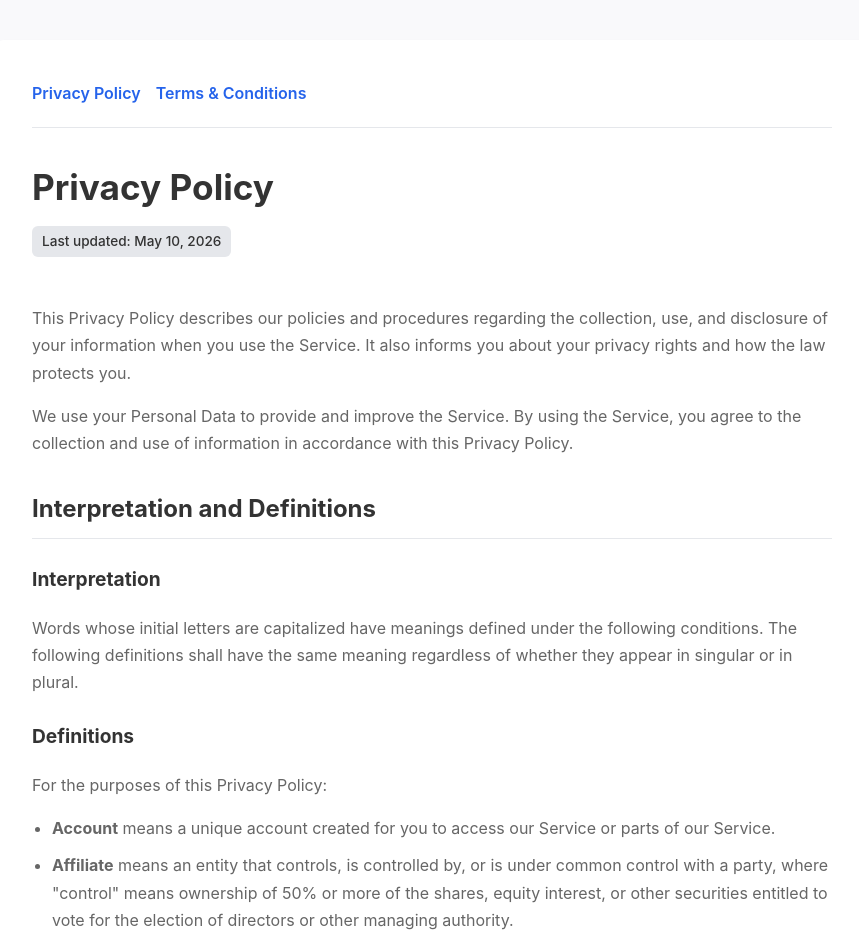
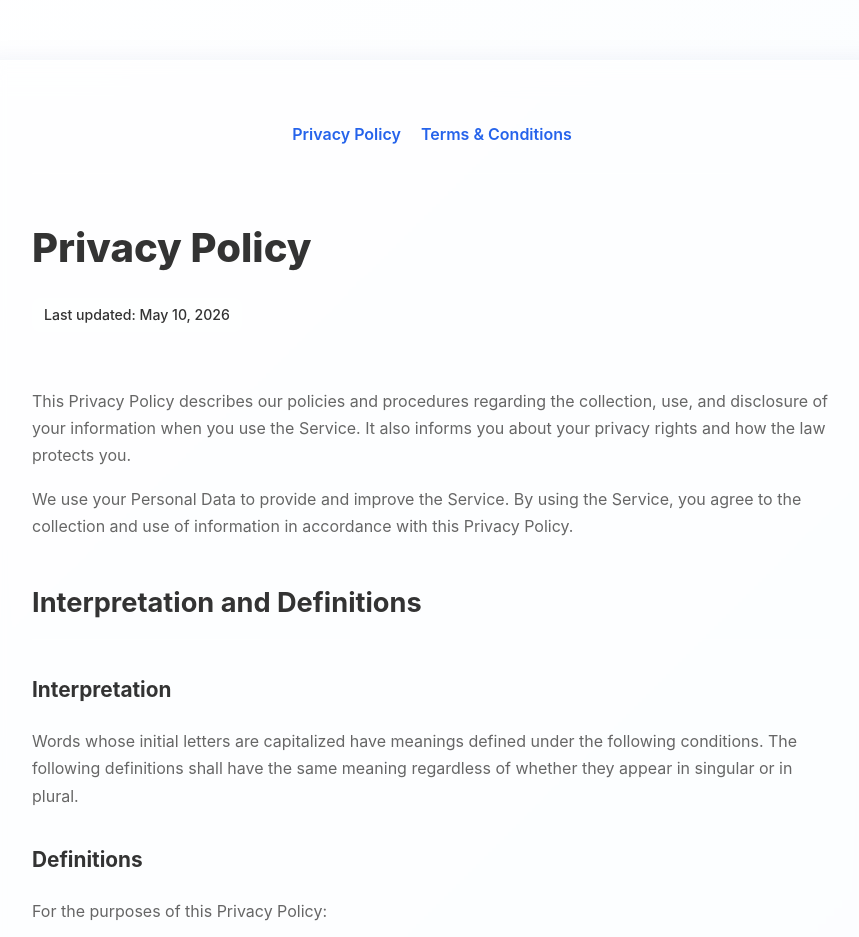
Before and after one commit to barnabyjohnsonroblox/barnaby.github.io, a plain HTML site: page index.html in a window 1280 px wide. Shown: the top 937 px of the page, without its empty margins (208-1067 px from the left). Drawn offline with Linux system fonts and the light colour scheme.

Commit message:
Update index.html

```diff
--- a/index.html
+++ b/index.html
@@ -6,83 +6,87 @@
     <title>Legal | Barnaby AI</title>
     <style>
         :root {
-            --bg-color: #f9f9fb;
-            --surface-color: #ffffff;
+            /* Basic color palette for glass effect */
+            --glass-bg: rgba(255, 255, 255, 0.45); /* Frosted background */
+            --glass-border: rgba(255, 255, 255, 0.2); /* Thin, semi-transparent border */
             --text-main: #333333;
             --text-muted: #666666;
             --accent: #2563eb;
-            --border: #e5e7eb;
-        }
-
-        @media (prefers-color-scheme: dark) {
-            :root {
-                --bg-color: #121212;
-                --surface-color: #1e1e1e;
-                --text-main: #e0e0e0;
-                --text-muted: #a0a0a0;
-                --accent: #60a5fa;
-                --border: #333333;
-            }
+            --page-bg-gradient: linear-gradient(135deg, #ffffff 0%, #e0f2fe 100%); /* Page-wide white-blueish gradient */
         }
 
         body {
             font-family: -apple-system, BlinkMacSystemFont, "Segoe UI", Roboto, Helvetica, Arial, sans-serif;
             line-height: 1.7;
             color: var(--text-main);
-            background-color: var(--bg-color);
+            background: var(--page-bg-gradient); /* Applied across the entire page */
             margin: 0;
             padding: 0;
+            /* Added to ensure background extends fully */
+            min-height: 100vh;
         }
 
+        /* Modern, subtle glass effect wrapper */
         .container {
             max-width: 800px;
-            margin: 40px auto;
-            background: var(--surface-color);
-            padding: 40px;
-            border-radius: 12px;
-            box-shadow: 0 4px 6px -1px rgba(0, 0, 0, 0.1), 0 2px 4px -1px rgba(0, 0, 0, 0.06);
+            margin: 60px auto;
+            background: var(--glass-bg);
+            /* Frosted glass effect */
+            backdrop-filter: blur(15px);
+            -webkit-backdrop-filter: blur(15px); /* Safari support */
+            padding: 60px;
+            border-radius: 20px;
+            /* Glossy reflection/glare logic through shadows and border */
+            border: 1px solid var(--glass-border);
+            box-shadow:
+                0 8px 32px 0 rgba(31, 38, 135, 0.1), /* Soft outer blur shadow */
+                inset 0 0 10px rgba(255, 255, 255, 0.1); /* Subtle inner highlight glare */
         }
 
         nav {
             display: flex;
-            gap: 15px;
-            margin-bottom: 30px;
-            padding-bottom: 20px;
-            border-bottom: 1px solid var(--border);
+            gap: 20px;
+            margin-bottom: 40px;
+            padding-bottom: 25px;
+            border-bottom: 1px solid rgba(255, 255, 255, 0.1); /* Subtle internal division */
+            justify-content: center; /* Center links for balance */
         }
 
         nav a {
             text-decoration: none;
             color: var(--accent);
             font-weight: 600;
+            transition: color 0.3s ease;
         }
 
         nav a:hover {
+            color: #1a4fcc; /* Subtle lift on hover */
             text-decoration: underline;
         }
 
         h1 {
-            font-size: 2.2rem;
+            font-size: 2.5rem;
             margin-top: 0;
-            margin-bottom: 0.5rem;
+            margin-bottom: 1rem;
             color: var(--text-main);
+            font-weight: 800; /* Extra weight for a modern look */
         }
 
         h2 {
-            font-size: 1.5rem;
-            margin-top: 2rem;
-            padding-bottom: 0.5rem;
-            border-bottom: 1px solid var(--border);
+            font-size: 1.7rem;
+            margin-top: 2.5rem;
+            padding-bottom: 0.8rem;
+            border-bottom: 1px solid rgba(255, 255, 255, 0.1); /* Subtle internal division */
         }
 
         h3 {
-            font-size: 1.2rem;
-            margin-top: 1.5rem;
+            font-size: 1.3rem;
+            margin-top: 2rem;
         }
 
         h4 {
-            font-size: 1.1rem;
-            margin-top: 1.2rem;
+            font-size: 1.15rem;
+            margin-top: 1.5rem;
         }
 
         p, li {
@@ -94,39 +98,43 @@
         }
 
         li {
-            margin-bottom: 10px;
+            margin-bottom: 12px;
         }
 
         a {
             color: var(--accent);
+            text-decoration: none;
         }
+        a:hover { text-decoration: underline; }
 
         .date-badge {
             display: inline-block;
-            background: var(--border);
+            background: rgba(255, 255, 255, 0.15); /* Translucent badge bg */
             color: var(--text-main);
-            padding: 4px 10px;
-            border-radius: 6px;
-            font-size: 0.85rem;
+            padding: 5px 12px;
+            border-radius: 8px;
+            font-size: 0.88rem;
             font-weight: 500;
-            margin-bottom: 2rem;
+            margin-bottom: 2.5rem;
         }
 
         hr {
             border: 0;
             height: 1px;
-            background: var(--border);
-            margin: 40px 0;
+            background: rgba(255, 255, 255, 0.1); /* Subtle hr */
+            margin: 50px 0;
         }
 
         @media (max-width: 768px) {
             .container {
                 margin: 0;
-                padding: 20px;
+                padding: 30px; /* Reduced mobile padding */
                 border-radius: 0;
-                box-shadow: none;
+                box-shadow: none; /* No shadow needed on full screen mobile */
+                backdrop-filter: none; /* Potentially too heavy for small devices/performance */
+                background: rgba(255, 255, 255, 0.9); /* Solid translucent bg for mobile */
             }
-            h1 { font-size: 1.8rem; }
+            h1 { font-size: 2rem; }
         }
     </style>
 </head>
```
